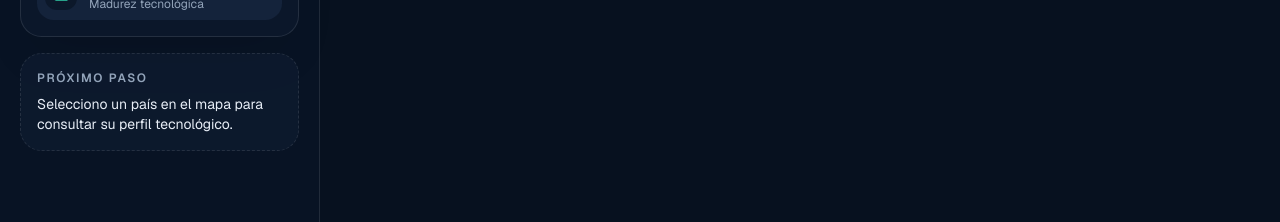
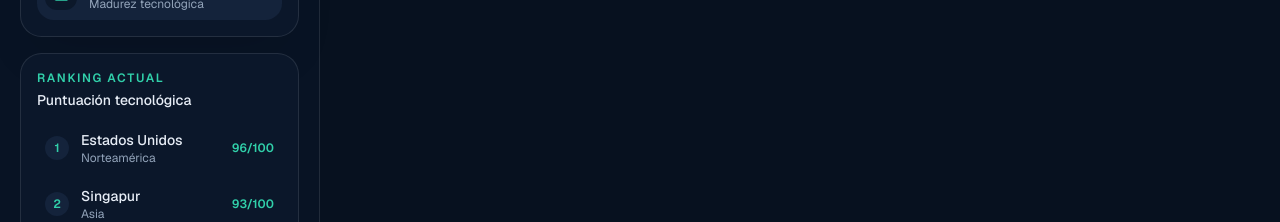
Before and after one commit to aadrigaar/Atlas_Tecnologico_Mundial, a Next.js app: page / in a window 1280 px wide. Shown: the part 578-800 px from the top of the page. Built offline with nearby package versions, Linux system fonts and the light colour scheme; no server answers.

Commit message:
añadir ranking dinámico de países

```diff
--- a/src/app/page.tsx
+++ b/src/app/page.tsx
@@ -38,6 +38,7 @@ export default function Home() {
           alSeleccionarIndicador={setIndicadorActivo}
           paisesComparados={paisesComparados}
           alAlternarPaisComparado={alternarPaisComparado}
+          alSeleccionarPais={setPaisSeleccionado}
         />
         <section className="relative min-h-[32rem] flex-1">
           <MapaMundial
--- a/src/components/layout/panel-explorador.tsx
+++ b/src/components/layout/panel-explorador.tsx
@@ -3,6 +3,7 @@
 import { BarChart3, Building2, CircleDollarSign, Cpu, GraduationCap, Wifi } from "lucide-react";
 
 import { ResumenPais } from "@/components/paises/resumen-pais";
+import { RankingPaises } from "@/components/paises/ranking-paises";
 import type { IndicadorMapa } from "@/types/indicador";
 import type { Pais } from "@/types/pais";
 
@@ -51,6 +52,7 @@ type PropiedadesPanelExplorador = {
   alSeleccionarIndicador: (indicador: IndicadorMapa) => void;
   paisesComparados: Pais[];
   alAlternarPaisComparado: (pais: Pais) => void;
+  alSeleccionarPais: (pais: Pais) => void;
 };
 
 export function PanelExplorador({
@@ -59,6 +61,7 @@ export function PanelExplorador({
   alSeleccionarIndicador,
   paisesComparados,
   alAlternarPaisComparado,
+  alSeleccionarPais,
 }: PropiedadesPanelExplorador) {
   return (
     <aside className="w-full border-b border-border bg-card/30 p-4 md:min-h-[calc(100dvh-4rem)] md:w-80 md:border-r md:border-b-0 md:p-5">
@@ -106,6 +109,8 @@ export function PanelExplorador({
         </ul>
       </div>
 
+      <RankingPaises indicador={indicadorActivo} alSeleccionarPais={alSeleccionarPais} />
+
       {paisSeleccionado ? (
         <ResumenPais
           pais={paisSeleccionado}
--- /dev/null
+++ b/src/components/paises/ranking-paises.tsx
@@ -0,0 +1,90 @@
+"use client";
+
+import { paises } from "@/data/paises";
+import type { IndicadorMapa } from "@/types/indicador";
+import type { Pais } from "@/types/pais";
+
+const formatoSalario = new Intl.NumberFormat("es-ES", {
+  style: "currency",
+  currency: "USD",
+  notation: "compact",
+  maximumFractionDigits: 0,
+});
+
+const formatoNumero = new Intl.NumberFormat("es-ES", {
+  notation: "compact",
+  maximumFractionDigits: 1,
+});
+
+const etiquetasIndicadores: Record<IndicadorMapa, string> = {
+  salarioMedioUsd: "Salarios",
+  empresasTecnologicas: "Empresas tecnológicas",
+  empresasIa: "Empresas de inteligencia artificial",
+  velocidadInternetMbps: "Velocidad de internet",
+  trabajoRemoto: "Trabajo remoto",
+  puntuacionTecnologica: "Puntuación tecnológica",
+};
+
+type PropiedadesRankingPaises = {
+  indicador: IndicadorMapa;
+  alSeleccionarPais: (pais: Pais) => void;
+};
+
+function formatearValor(indicador: IndicadorMapa, valor: number) {
+  if (indicador === "salarioMedioUsd") {
+    return formatoSalario.format(valor);
+  }
+
+  if (indicador === "velocidadInternetMbps") {
+    return `${valor} Mbps`;
+  }
+
+  if (indicador === "trabajoRemoto" || indicador === "puntuacionTecnologica") {
+    return `${valor}/100`;
+  }
+
+  return formatoNumero.format(valor);
+}
+
+export function RankingPaises({ indicador, alSeleccionarPais }: PropiedadesRankingPaises) {
+  const ranking = [...paises]
+    .sort((primerPais, segundoPais) => {
+      return segundoPais.indicadores[indicador] - primerPais.indicadores[indicador];
+    })
+    .slice(0, 3);
+
+  return (
+    <section className="mt-4 rounded-2xl border border-border bg-card/70 p-4">
+      <p className="text-xs font-semibold tracking-[0.14em] text-primary uppercase">
+        Ranking actual
+      </p>
+      <h2 className="mt-1 text-sm font-medium text-foreground">
+        {etiquetasIndicadores[indicador]}
+      </h2>
+      <ol className="mt-3 space-y-1">
+        {ranking.map((pais, indice) => (
+          <li key={pais.codigo}>
+            <button
+              type="button"
+              className="flex w-full items-center gap-3 rounded-xl px-2 py-2 text-left transition-colors hover:bg-secondary"
+              onClick={() => alSeleccionarPais(pais)}
+            >
+              <span className="flex size-6 shrink-0 items-center justify-center rounded-full bg-secondary text-xs font-semibold text-primary">
+                {indice + 1}
+              </span>
+              <span className="min-w-0 flex-1">
+                <span className="block truncate text-sm font-medium text-foreground">
+                  {pais.nombre}
+                </span>
+                <span className="block text-xs text-muted-foreground">{pais.continente}</span>
+              </span>
+              <span className="text-xs font-semibold text-primary">
+                {formatearValor(indicador, pais.indicadores[indicador])}
+              </span>
+            </button>
+          </li>
+        ))}
+      </ol>
+    </section>
+  );
+}
```
